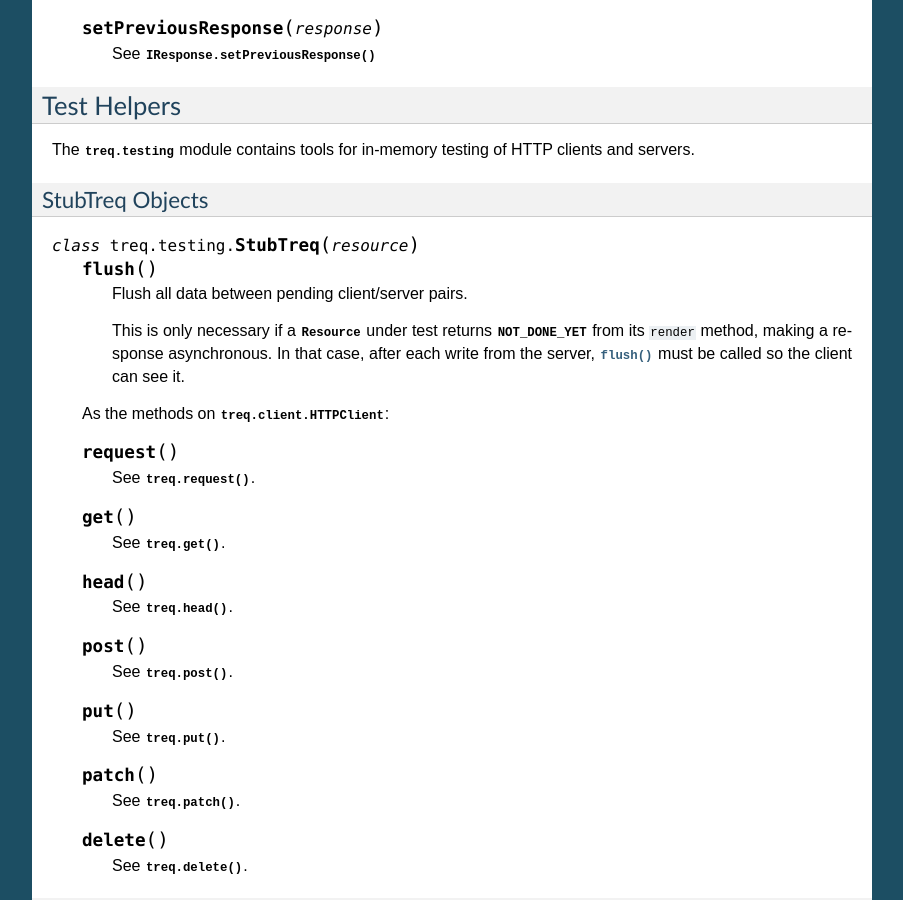
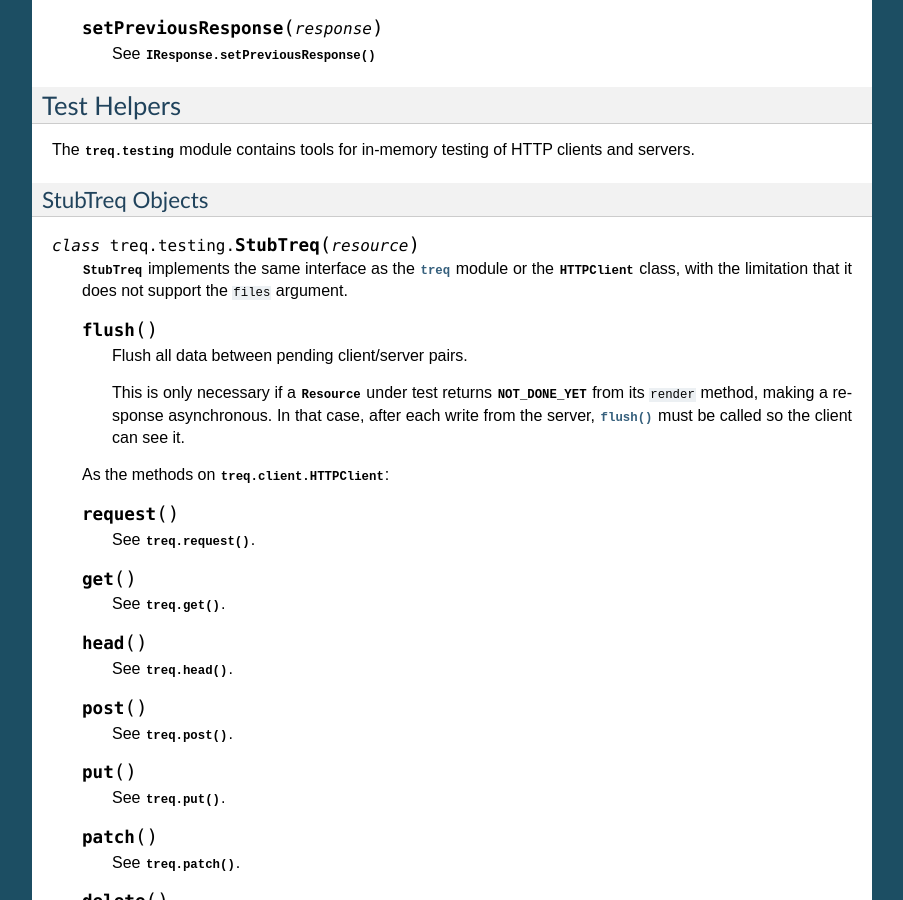
Before and after one commit to twisted/treq, a Sphinx documentation site: the page built from docs/api.rst, in a window 1280 px wide and 900 px high, scrolled down 2591 px. Shown: the whole window, without its empty margins (198-1101 px from the left). Built offline with Sphinx 7.4.7, drawn with Linux system fonts in a browser that asks for light colours; the version number could not be read and is left out.

Commit message:
More docs

```diff
--- a/docs/api.rst
+++ b/docs/api.rst
@@ -86,6 +86,10 @@ StubTreq Objects
 
 .. class:: treq.testing.StubTreq(resource)
 
+    :class:`StubTreq` implements the same interface as the :mod:`treq` module
+    or the :class:`~treq.client.HTTPClient` class, with the limitation that it
+    does not support the ``files`` argument.
+
     .. method:: flush()
 
         Flush all data between pending client/server pairs.
```
Also changed, not shown: 1 other file.
